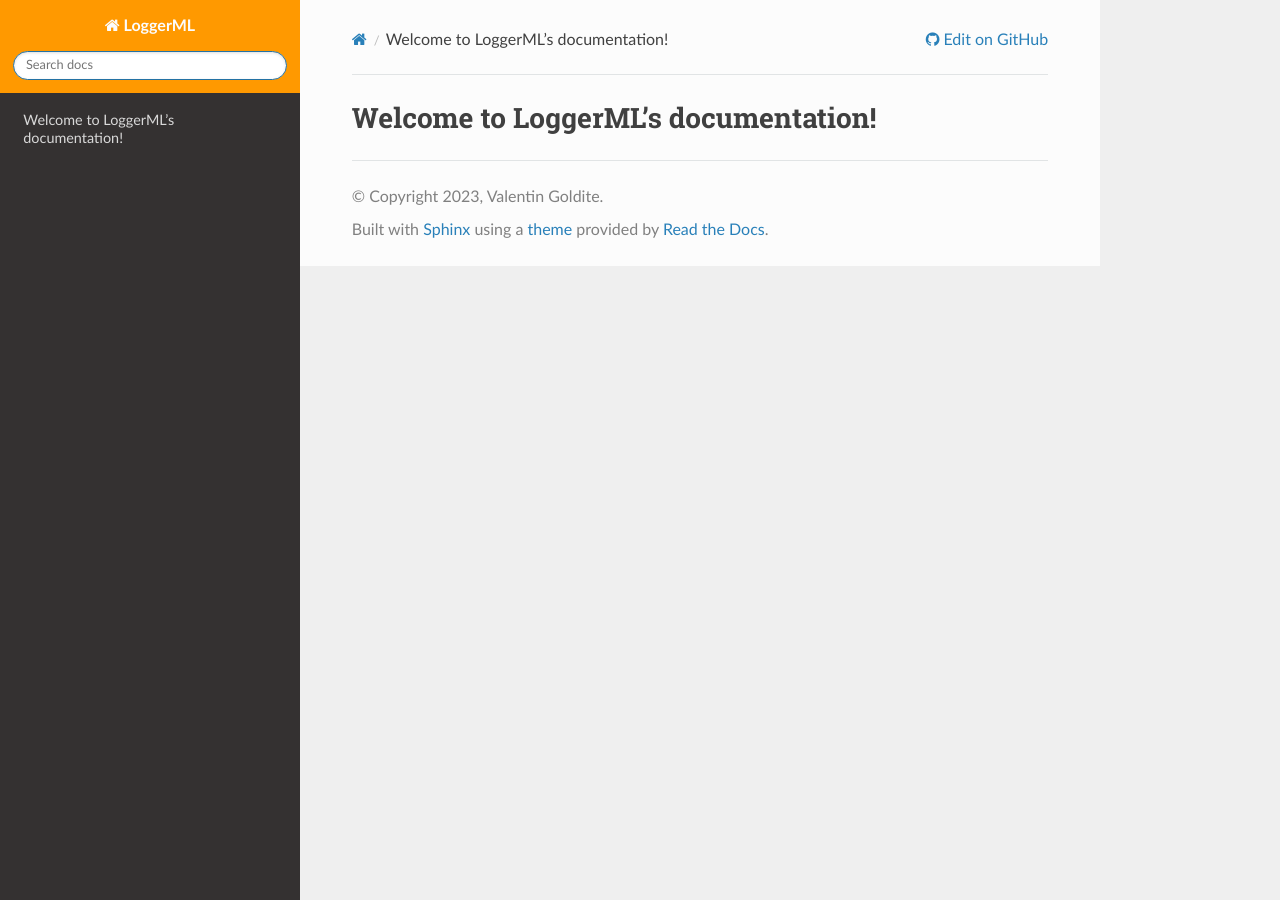
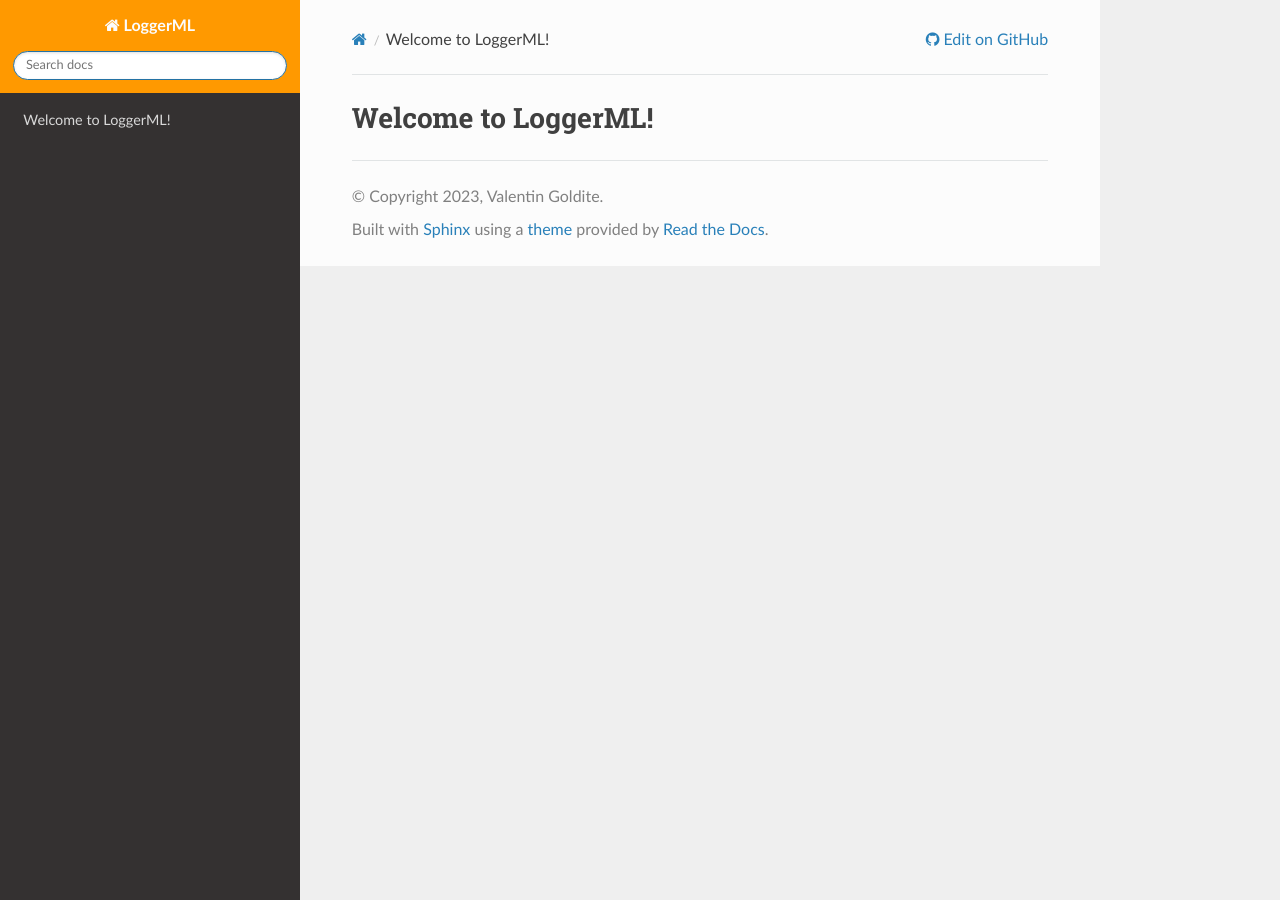
Before and after one commit to valentingol/logml, a Sphinx documentation site: the page built from docs/index.rst, in a window 1280 px wide. Built offline with Sphinx 7.4.7 and the Read the Docs theme 2.0.0, drawn with Linux system fonts in a browser that asks for light colours; the version number could not be read and is left out.

Commit message:
🚧 Trying to fix doc

```diff
--- a/docs/core.rst
+++ b/docs/core.rst
@@ -9,15 +9,21 @@ logml.logger module
 
 .. automodule:: logml.logger
    :members:
+   :undoc-members:
+   :show-inheritance:
 
 logml.time\_utils module
 ------------------------
 
 .. automodule:: logml.time_utils
    :members:
+   :undoc-members:
+   :show-inheritance:
 
 Module contents
 ---------------
 
 .. automodule:: logml
    :members:
+   :undoc-members:
+   :show-inheritance:
--- a/docs/index.rst
+++ b/docs/index.rst
@@ -3,9 +3,8 @@
    You can adapt this file completely to your liking, but it should at least
    contain the root `toctree` directive.
 
-Welcome to LoggerML's documentation!
-====================================
-
+Welcome to LoggerML!
+====================
 .. toctree::
    :maxdepth: 2
    :caption: Contents:
```
